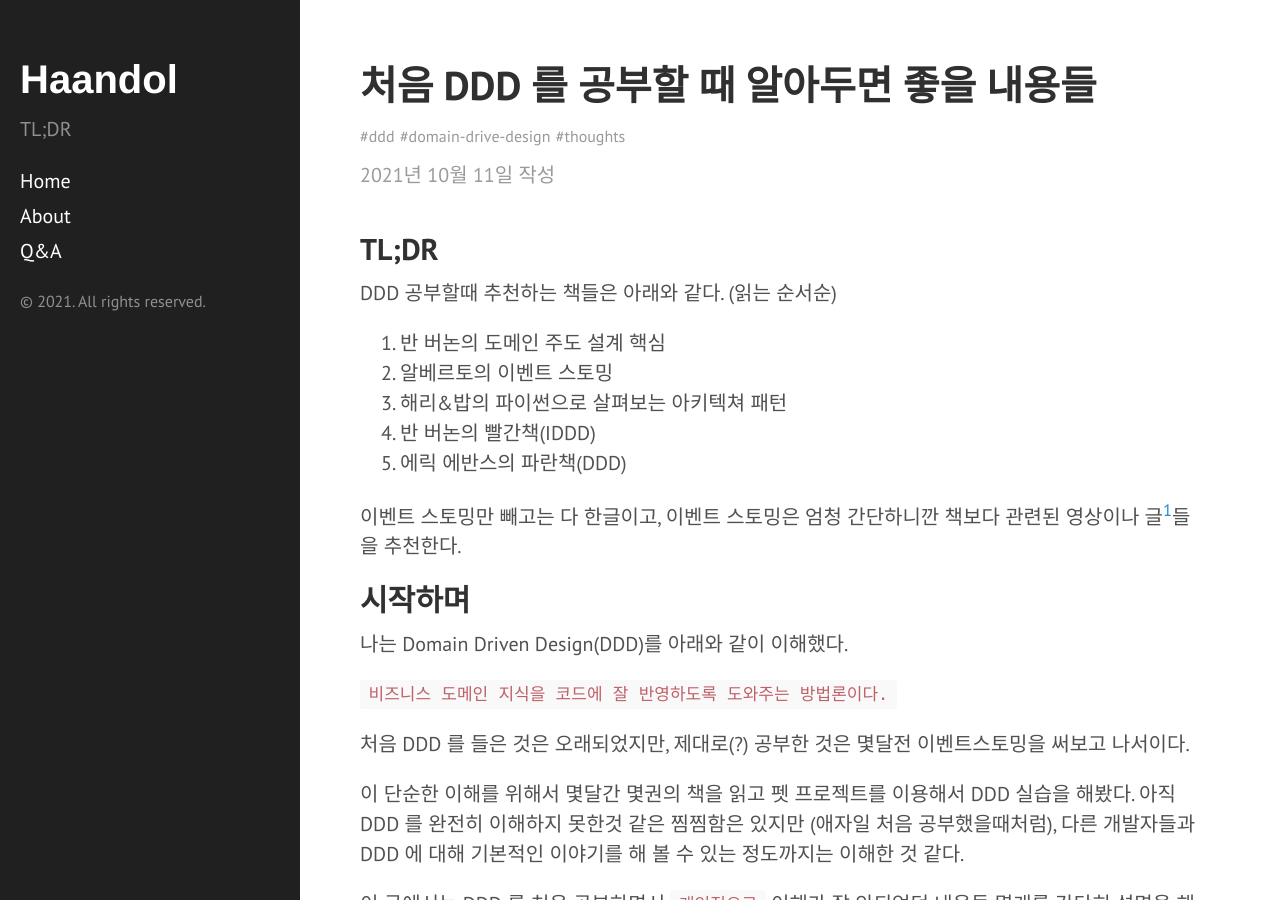
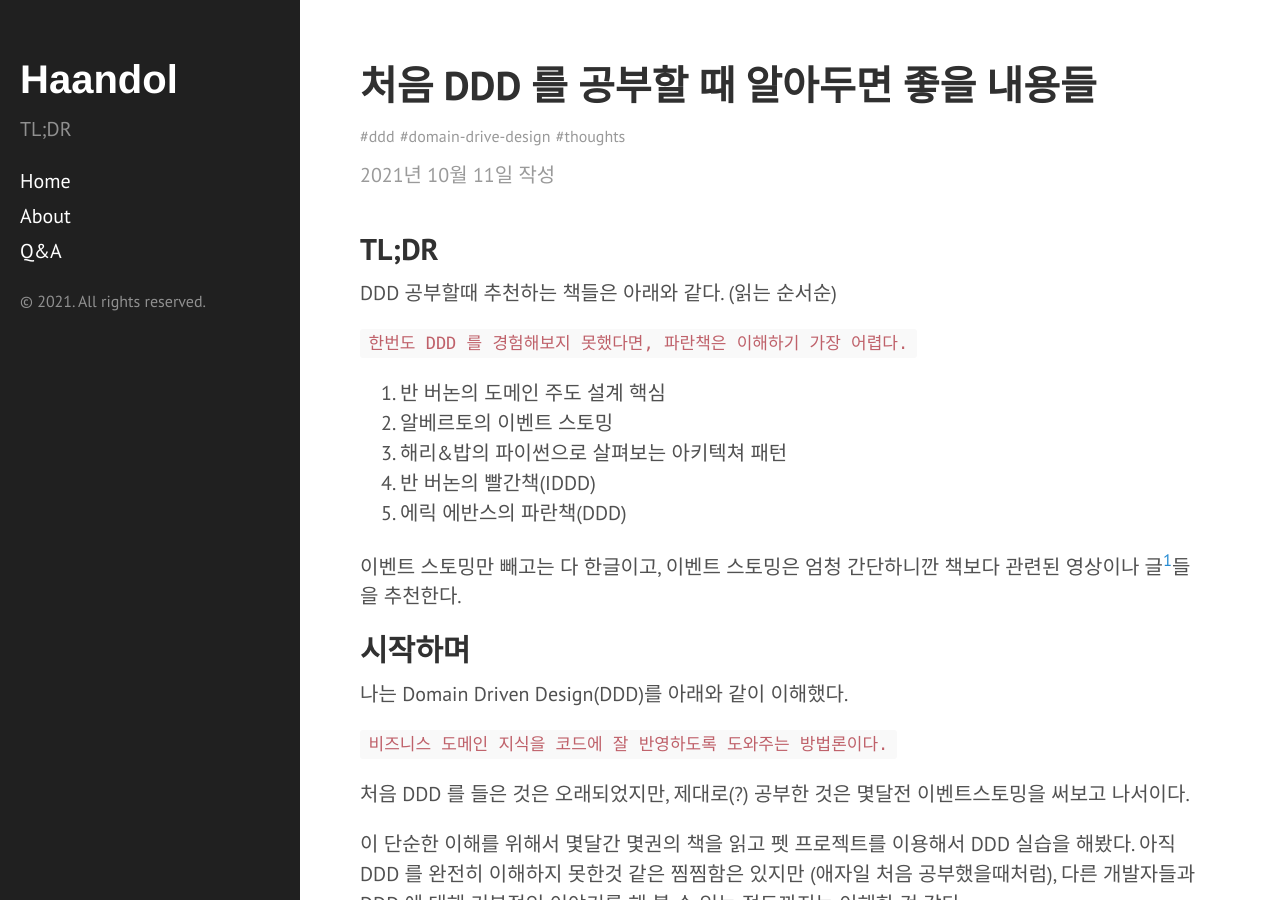
Before and after one commit to haandol/haandol.github.com, a Jekyll site: the page built from _posts/2021-10-11-thoughts-for-ddd-starters.md, in a window 1280 px wide and 900 px high. Built offline with Jekyll 4.4.1, drawn with Linux system fonts in a browser that asks for light colours; comment, search, counter and statistics services are not loaded.

Commit message:
add caution

```diff
--- a/_posts/2021-10-11-thoughts-for-ddd-starters.md
+++ b/_posts/2021-10-11-thoughts-for-ddd-starters.md
@@ -11,6 +11,8 @@ publish: true
 ## TL;DR
 
 DDD 공부할때 추천하는 책들은 아래와 같다. (읽는 순서순)
+
+`한번도 DDD 를 경험해보지 못했다면, 파란책은 이해하기 가장 어렵다.`
 
 1. 반 버논의 도메인 주도 설계 핵심
 2. 알베르토의 이벤트 스토밍
```
